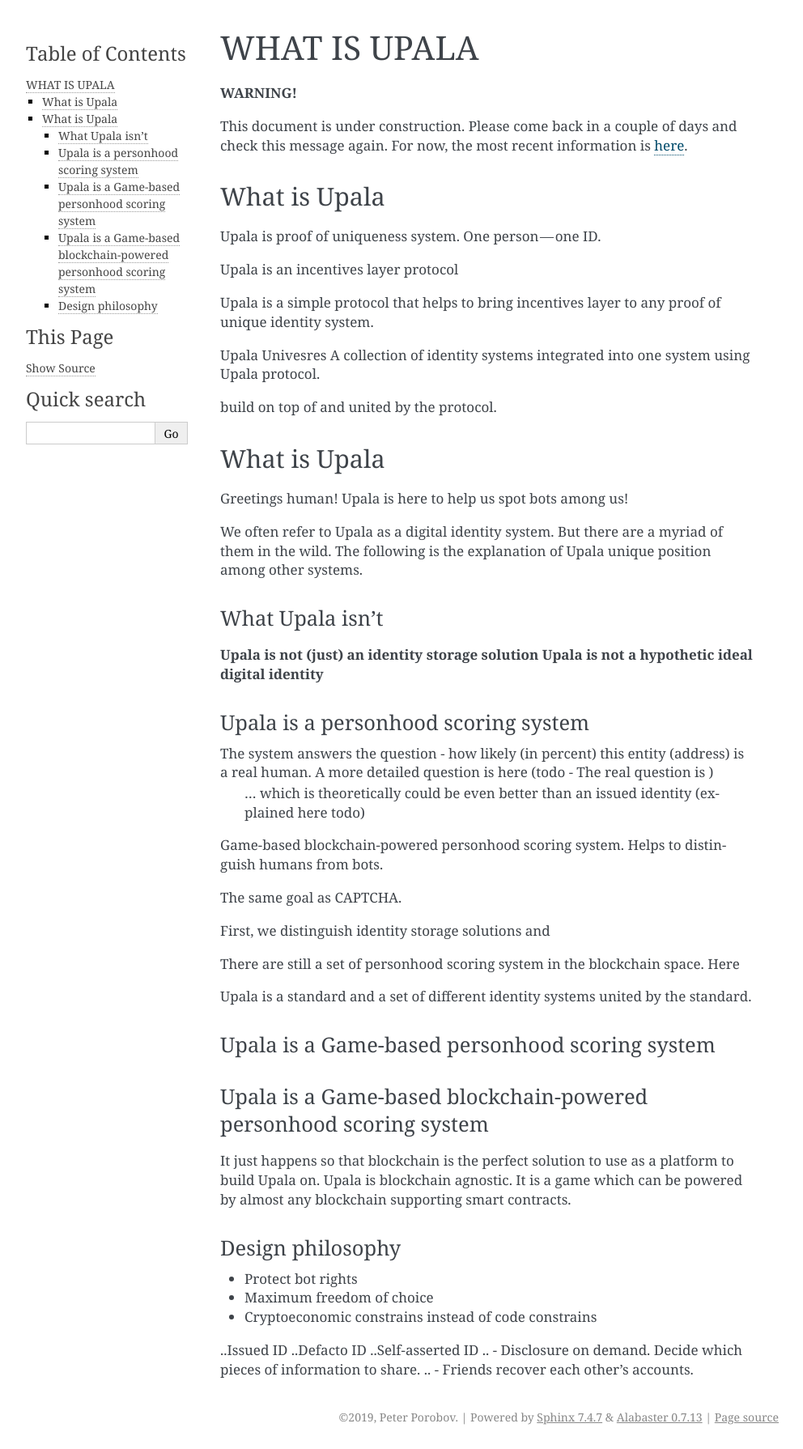
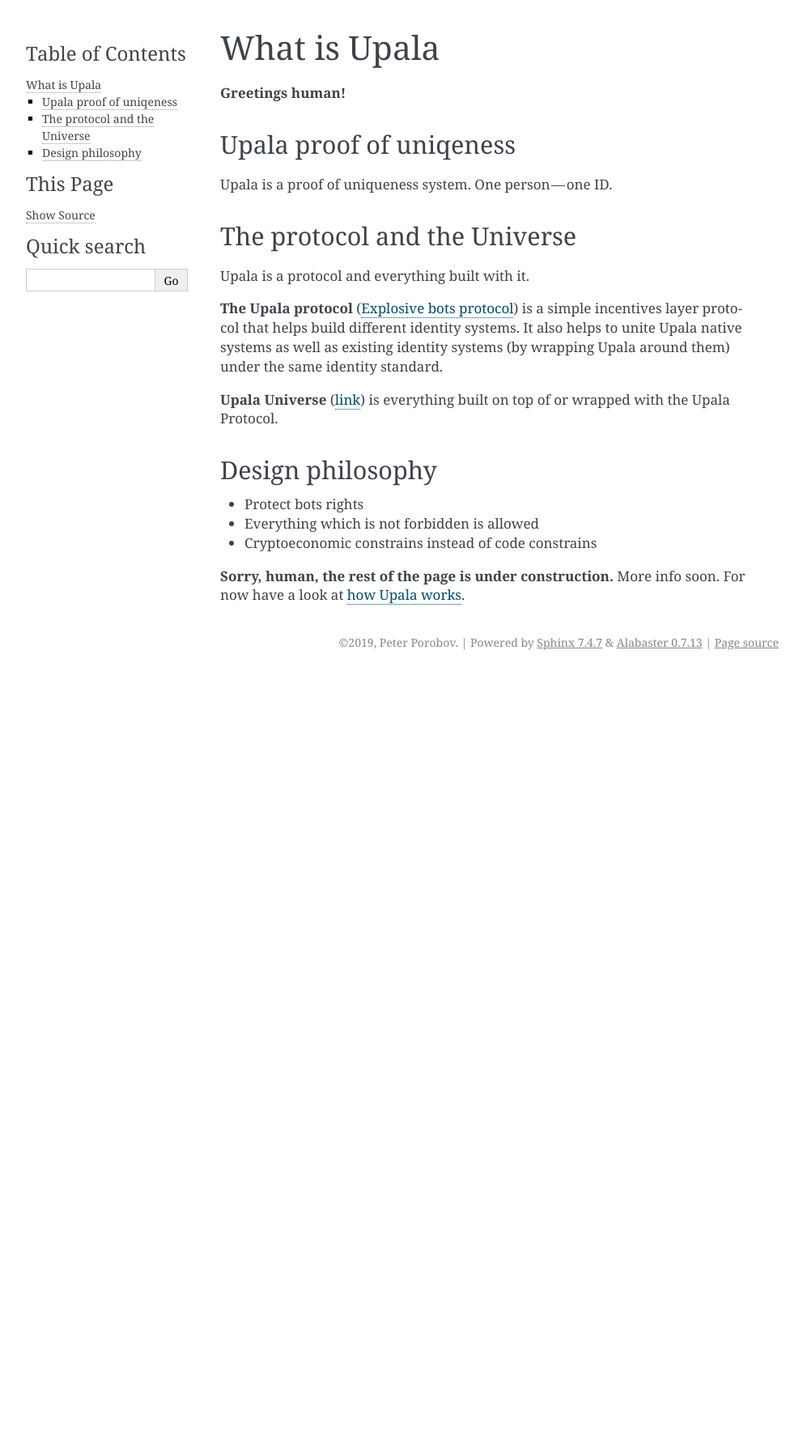
Before and after one commit to upala-digital-identity/docs, a Sphinx documentation site: the page built from source/whitepaper.rst, in a window 1280 px wide. Shown: the whole page at 81% size, without its empty margins (148-1140 px from the left). Built offline with Sphinx 7.4.7, drawn with Linux system fonts in a browser that asks for light colours; after the commit the page ends 900 px from its top, so only the background shows below that.

Commit message:
What is Upala section MVP

```diff
--- a/source/explosive-bots.rst
+++ b/source/explosive-bots.rst
@@ -39,13 +41,16 @@
 
 The only thing which is necessary is to follow the **bot explosion rules**. That is a group is supposed to maintain a pool, bot explosion reward and member scores, bot explosion feature and exit feature are the only necessary parameters of a group. The rest is optional. There is no token economy and no governance model.
 
-That's it! **The rest is out of protocol.** However it is the strength of the system. It shows how Upala can unite different systems.
+**That's it! The rest is out of protocol.** However it is the strength of the system. It shows how Upala can unite different systems.
 
 .. A group may chose any currency as long as it can pay bot reward in DAI. There is a penalty for not doing so.
 
-Incentive and governance
-========================
-Groups are free to choose:
+.. _universe:
+
+The Upala Universe
+==================
+
+The protocol allows groups to **choose any incentives and governance model** as well as many other parameters. A group can pay to its members or to charge them. It can issue a token or it can stick with DAI. It can decide to be a MolochDAO type or a Token curated registry type. Groups are free to choose **everything that is not restricted by the protocol**. Other examples:
 
 - Member entering conditions (e.g. my require a payment, an on-chain fact proof, a number of votes from its current members, etc.)
 - Profit distribution rules (if the group is profitable in any way)
@@ -57,17 +62,7 @@
 - Governance model
 - etc...
 
-A group can pay to its members or to charge them. It can issue a token or it can stick with DAI. It can decide to be a MolochDAO type or a Token curated registry type. The protocol allows groups to chose any incentives and governance model as well as many other parameters.
-
-.. Money flows from bottom and from top.
-
-Paradigms
-=========
 Due to the freedom of options it is possible to build groups with very different properties. Thus groups can bear different roles within the system. We refer to groups with similar properties as **Group types**.
-
-It is also possible to build totally different and independent full-featured identity systems using Upala protocol. We call them **Branches**.
-
-Neither Group types nor Branches are parts of the protocol. These are just sets of paradigms with quite arbitrary names. These paradigms help to understand the possibilities of the protocol. And can be helpful when building on top of Upala.
 
 Group types
 -----------
@@ -86,25 +81,27 @@
 **Groups with Fixed Hierarchy Levels**
 There is no leveling constrains per se. The hierarchy is built naturally with initiatives. But one can create a group which allows only subgroups of particular type to be included as members. A group like this could become a building block of a state ID based identity system (described a little further).
 
-**TCR Groups**
+**TCR Group**
 A group may decide to use Token curated registry to curate it's members.
 
 
-The Upala Universe
+Branches
 ------------------
 
-**Branches**
-We can go further and build whole identity systems combining groups with similar properties. These systems can start as independent **branches** (that's how we call them). And then merge due to protocol compatibility. Here are a couple of example branches.
+It is also possible to build totally different and independent full-featured identity systems using Upala protocol. We call them **branches**.
 
-*Friends based branch*
-Friends join groups. Groups of friends join larger groups. And so on. Groups of groups will probably form around leaders. A betrayal (bot explosion) is seen by closest friends and naturally rumored around in the real world. A traitor will find it difficult to enter friends based system again. Same is for the group leaders. Everyone is incentivezed to admit only trusted people. The hierarchy of groups will reflect the real-world reputation.
+**Upala built in Branches**
 
-*State ID based branch*
-Such a branch could rely on group types with fixed hierarchy levels. A user is allowed to join only a city-level group. City-level group joins region-level group. Then come country-level and world-level. Every level with its own entering rules, governance and incentives models.
+We can go further and build **whole identity systems** combining groups with similar properties. These systems can start as independent **branches** (that's how we call them). And then merge due to protocol compatibility. Here are a couple of example branches:
+
+*Friends based branch.* Friends join groups. Groups of friends join larger groups. And so on. Groups of groups will probably form around leaders. A betrayal (bot explosion) is seen by closest friends and naturally rumored around in the real world. A traitor will find it difficult to enter friends based system again. Same is for the group leaders. Everyone is incentivezed to admit only trusted people. The hierarchy of groups will reflect the real-world reputation.
+
+*State ID based branch*. Such a branch could rely on group types with fixed hierarchy levels. A user is allowed to join only a city-level group. City-level group joins region-level group. Then come country-level and world-level. Every level with its own entering rules, governance and incentives models.
 
 
 **Wraps**
-Branches use Built-in Upala protol.
+
+Branches use Built-in Upala protocol.
 Moreover The Upala protocol may be used to wrap existing identity systems and bring them into Upala Universe as well.
 
 Wrapped in Upala protocol
@@ -114,6 +111,7 @@
 Provide lacking incentives layer
 
 **Unions**
+
 Any DApp could chose to trust several branches to score their users (remember users may want to join a number of groups). This is one way of combining branches. Another way is to create a group with branches as members. The Upala will provide compatibility. We call all groups (and consequently branches) using the protocol **the Upala Universe**!
 
 Unite different identity systems. **Layer 2 analyzer** special case
@@ -122,7 +120,9 @@
 Simple building block to build complex systems. Many network designs could be used. This is a standard to connect them all. Can create different systems. Even better it can be used to unite different systems into one.
 
 
- or decide to merge with the Upala Universe. These systems can be used by a DApp or combined
+or decide to merge with the Upala Universe. These systems can be used by a DApp or combined
+
+Neither Group types nor Branches are parts of the protocol. These are just sets of **paradigms** with quite arbitrary names. These paradigms help to understand the possibilities of the protocol. And can be helpful when building on top of Upala.
 
 Conclusion
 =============
--- a/source/state-of-knowledge.rst
+++ b/source/state-of-knowledge.rst
@@ -1,5 +1,5 @@
 ============================
-HOW TO BUILD ON TOP OF UPALA
+How to build on top of upala
 ============================
 Links for digital identity enthusiasts. I use this document as personal archive and read-later list. I thought it isworth publishing. It is good source of quality info on digital identity and related topics.
 
--- a/source/whitepaper.rst
+++ b/source/whitepaper.rst
@@ -1,72 +1,75 @@
-=============
-WHAT IS UPALA
-=============
+========================
+What is Upala
+========================
 
-**WARNING!**
-
-This document is under construction. Please come back in a couple of days and check this message again. For now, the most recent information is `here <https://medium.com/six-degrees-of-separation/what-is-upala-all-you-need-to-know-updated-regularly-21e585f20c43/>`_.
-
-What is Upala
-=============
-Upala is proof of uniqueness system. One person — one ID.
+**Greetings human!**
 
 
-Upala is an incentives layer protocol
+Upala proof of uniqeness
+========================
+Upala is a proof of uniqueness system. One person — one ID.
 
-Upala is a simple protocol that helps to bring incentives layer to any proof of unique identity system.
+The protocol and the Universe
+=============================
 
-Upala Univesres
-A collection of identity systems integrated into one system using Upala protocol.
+Upala is a protocol and everything built with it.
 
-build on top of and united by the protocol.
+**The Upala protocol** (:ref:`Explosive bots protocol<bots>`) is a simple incentives layer protocol that helps build different identity systems. It also helps to unite Upala native systems as well as existing identity systems (by wrapping Upala around them) under the same identity standard.
+
+**Upala Universe** (:ref:`link<universe>`) is everything built on top of or wrapped with the Upala Protocol.
+
+
+Design philosophy
+=================
+
+- Protect bots rights
+- Everything which is not forbidden is allowed
+- Cryptoeconomic constrains instead of code constrains
+
+
+**Sorry, human, the rest of the page is under construction.** More info soon. For now have a look at :ref:`how Upala works<bots>`.
 
 .. BrightID Quote "Social identity network of unique humans. allows people to prove to applications that they're only using one account."
 
+..
+	What is Upala
+	-------------
 
-What is Upala
-=============
-Greetings human! Upala is here to help us spot bots among us!
+	Upala is here to help us spot bots among us!
 
-We often refer to Upala as a digital identity system. But there are a myriad of them in the wild. The following is the explanation of Upala unique position among other systems.
+	We often refer to Upala as a digital identity system. But there are a myriad of them in the wild. The following is the explanation of Upala unique position among other systems.
+
+	What Upala isn't
+	----------------
+	**Upala is not (just) an identity storage solution**
+	**Upala is not a hypothetic ideal digital identity**
+
+	Upala is a personhood scoring system
+	------------------------------------
+	The system answers the question - how likely (in percent) this entity (address) is a real human. A more detailed question is here (todo - The real question is  )
+	 ... which is theoretically could be even better than an issued identity (explained here todo)
+	Game-based blockchain-powered personhood scoring system. Helps to distinguish humans from bots.
+
+	The same goal as CAPTCHA.
+
+	First, we distinguish identity storage solutions and
 
 
-What Upala isn't
-----------------
-**Upala is not (just) an identity storage solution**
-**Upala is not a hypothetic ideal digital identity**
+	There are still a set of personhood scoring system in the blockchain space. Here
 
-Upala is a personhood scoring system
-------------------------------------
-The system answers the question - how likely (in percent) this entity (address) is a real human. A more detailed question is here (todo - The real question is  )
- ... which is theoretically could be even better than an issued identity (explained here todo)
-Game-based blockchain-powered personhood scoring system. Helps to distinguish humans from bots.
+	Upala is a standard and a set of different identity systems united by the standard.
 
-The same goal as CAPTCHA.
-
-First, we distinguish identity storage solutions and
+	Upala is a Game-based personhood scoring system
+	-----------------------------------------------
 
 
-There are still a set of personhood scoring system in the blockchain space. Here
+	Upala is a Game-based blockchain-powered personhood scoring system
+	------------------------------------------------------------------
+	It just happens so that blockchain is the perfect solution to use as a platform to build Upala on. Upala is blockchain agnostic. It is a game which can be powered by almost any blockchain supporting smart contracts.
 
-Upala is a standard and a set of different identity systems united by the standard.
-
-Upala is a Game-based personhood scoring system
------------------------------------------------
-
-
-Upala is a Game-based blockchain-powered personhood scoring system
-------------------------------------------------------------------
-It just happens so that blockchain is the perfect solution to use as a platform to build Upala on. Upala is blockchain agnostic. It is a game which can be powered by almost any blockchain supporting smart contracts.
-
-Design philosophy
------------------
-
-- Protect bot rights
-- Maximum freedom of choice
-- Cryptoeconomic constrains instead of code constrains
-
-..Issued ID
-..Defacto ID
-..Self-asserted ID
-.. - Disclosure on demand. Decide which pieces of information to share.
-.. - Friends recover each other's accounts.
+	Issued identity
+	Defacto ID
+	Self-asserted ID
+	Disclosure on demand. Decide which pieces of information to share.
+	Friends recover each other's accounts.
+..
```
Also changed, not shown: other parts of source/explosive-bots.rst (+6 -4 lines), source/index.rst (+6 -4 lines).
